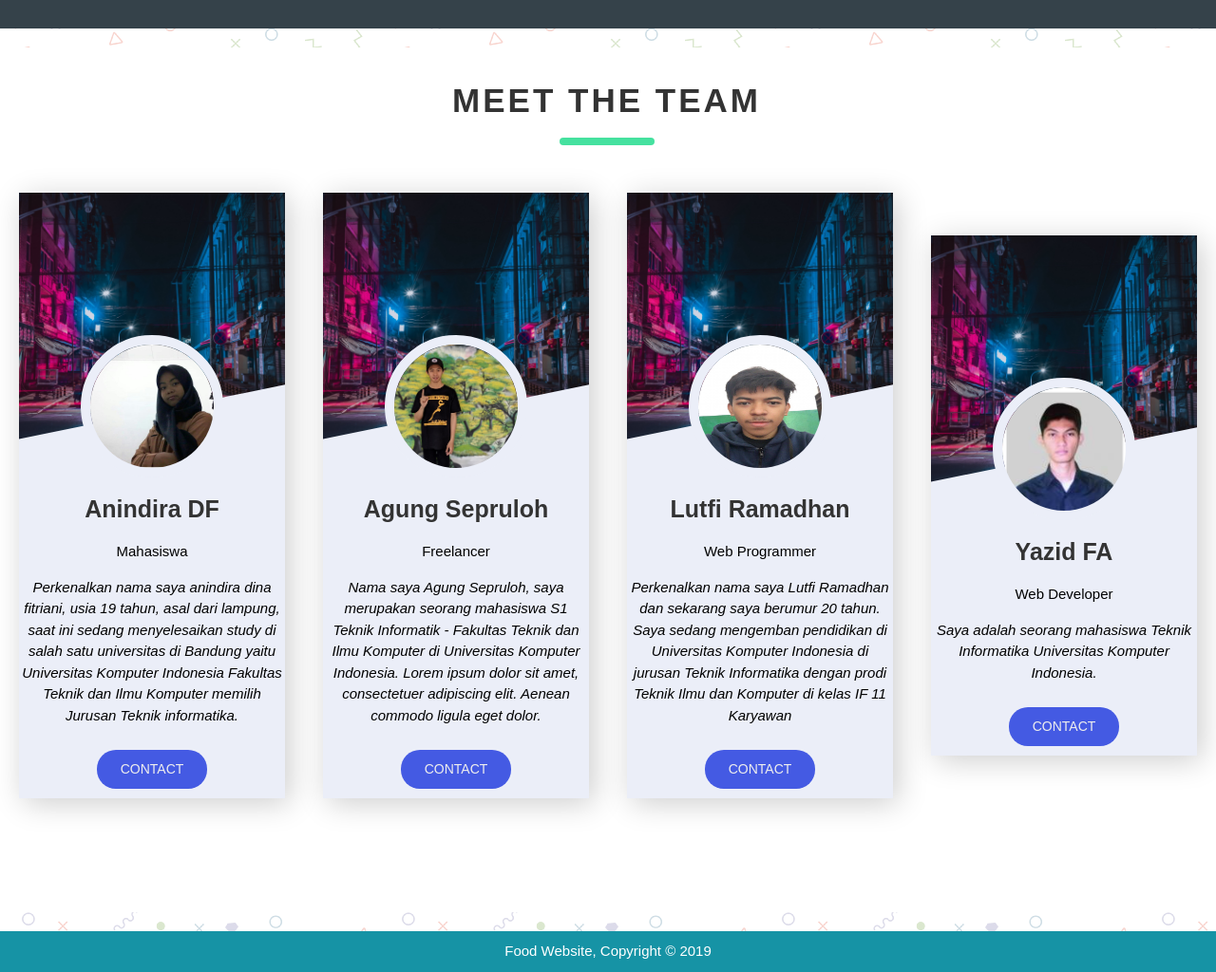
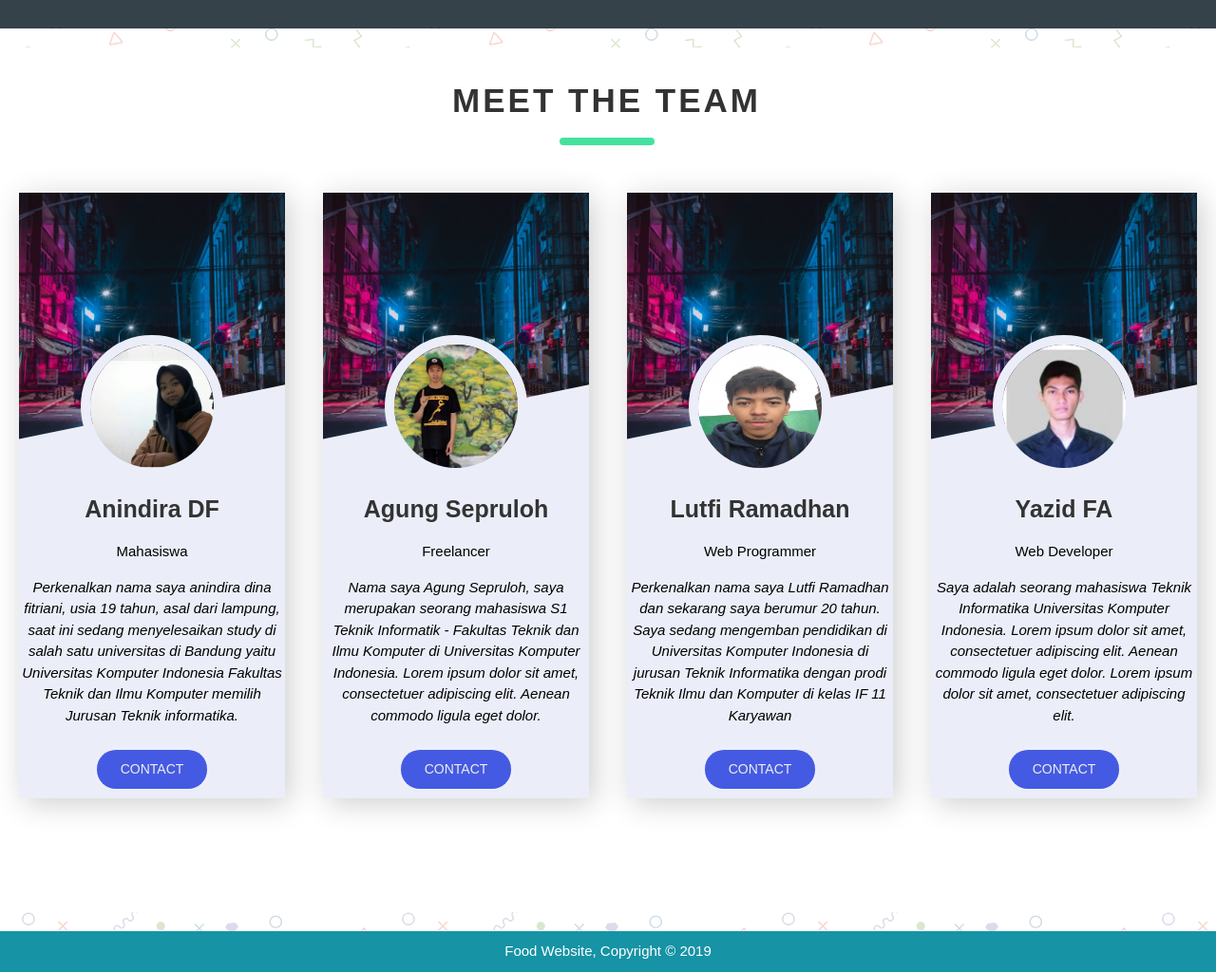
Before and after one commit to agungsepruloh/uas, a PHP site: page /team.php in a window 1280 px wide. Shown: the part 78-1102 px from the top of the page at 95% size. Run offline with PHP 8.4, Linux system fonts and the light colour scheme; the visitor is signed in with stand-in values (Sample User, id 1).

Commit message:
updated team profile

```diff
--- a/creator.php
+++ b/creator.php
@@ -30,7 +30,7 @@ $data = [
 		'pekerjaan' => 'Web Developer',
 		'nim' => 10118907,
 		'foto' => 'yazid.jpg',
-		'about' => 'Saya adalah seorang mahasiswa Teknik Informatika Universitas Komputer Indonesia.',
+		'about' => 'Saya adalah seorang mahasiswa Teknik Informatika Universitas Komputer Indonesia. Lorem ipsum dolor sit amet, consectetuer adipiscing elit. Aenean commodo ligula eget dolor. Lorem ipsum dolor sit amet, consectetuer adipiscing elit.',
 		'contact' => 'fadlullahyazid@gmail.com'
 	],
 ];
```
